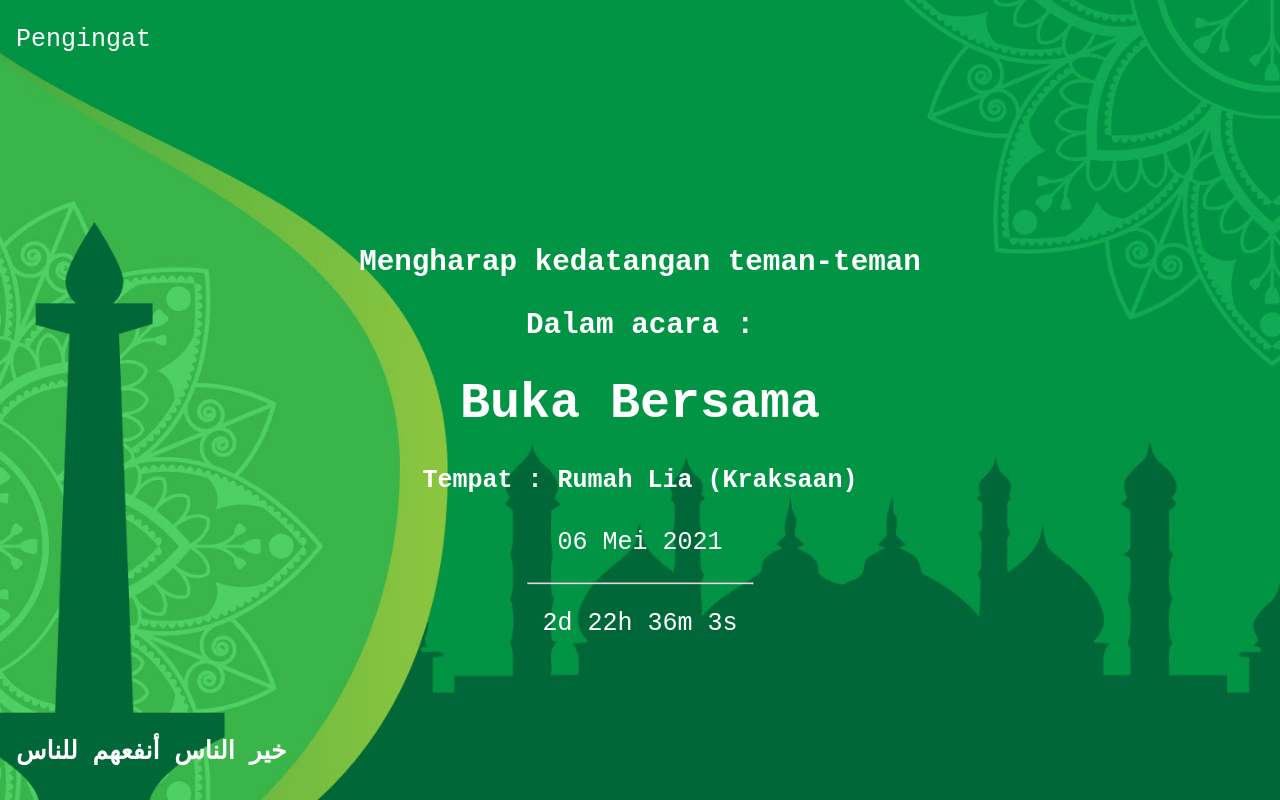
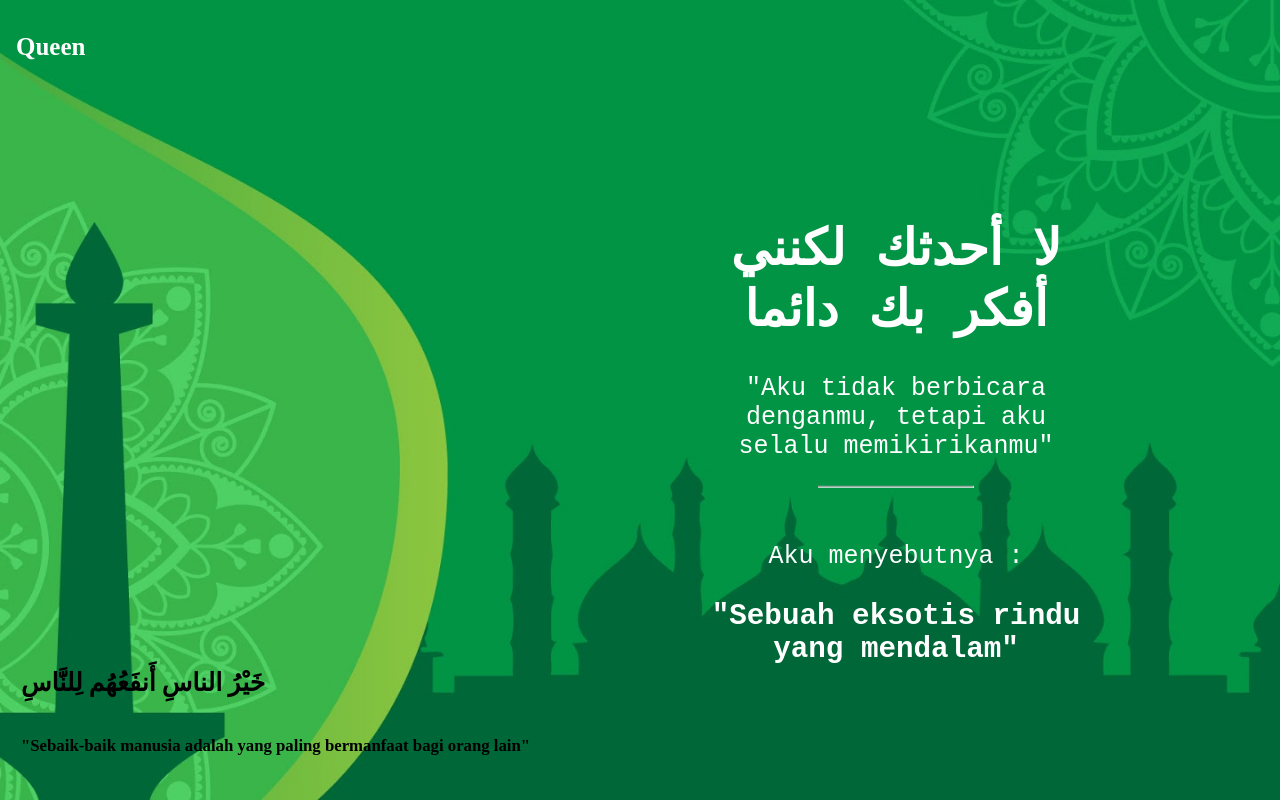
Before and after one commit to farhandardiri/queen, a plain HTML site: page index.html in a window 1280 px wide. Drawn offline with Linux system fonts and the light colour scheme.

Commit message:
edit beberapa file

```diff
--- a/index.html
+++ b/index.html
@@ -21,18 +21,22 @@ body, html {
   position: absolute;
   top: 0;
   left: 16px;
+  font-family: 'Nunito Bold';
 }
 
 .bottomleft {
   position: absolute;
   bottom: 0;
   left: 16px;
+  font-family: 'Times New Roman', Times, serif;
+  color: black;
+  padding: 5px;
 }
 
 .middle {
   position: absolute;
   top: 55%;
-  left: 50%;
+  left: 70%;
   transform: translate(-50%, -50%);
   text-align: center;
 }
@@ -46,20 +50,22 @@ hr {
 
 <div class="bgimg">
   <div class="topleft">
-    <p>Pengingat</p>
+    <h4>Queen</h4>
   </div>
   <div class="middle">
-    <h3>Mengharap kedatangan teman-teman</h3>
-    <h3>Dalam acara :</h3>
-    <h1>Buka Bersama</h1>
-    <h4>Tempat : Rumah Lia (Kraksaan)</h4>
-    <p>06 Mei 2021</p>
+    <!-- <h3>"Eksotis rindu yang mendalam"</h3> -->
+    <h1>لا أحدثك لكنني أفكر بك دائما</h1>
+    <p>"Aku tidak berbicara denganmu, tetapi aku selalu memikirikanmu"</p>
 
     <hr>
-<p id="demo"></p>
+    <br>
+    <p>Aku menyebutnya :</p>
+    <h3>"Sebuah eksotis rindu yang mendalam"</h3>
+<!-- <p id="demo"></p> -->
   </div>
   <div class="bottomleft">
-    <h4>خير الناس أنفعهم للناس</h4>
+    <h4>خَيْرُ الناسِ أَنفَعُهُم لِلنَّاسِ </h4>
+    <h6>"Sebaik-baik manusia adalah yang paling bermanfaat bagi orang lain"</h6>
   </div>
 </div>
  <!-- <figure>
@@ -79,7 +85,7 @@ hr {
 
 <script>
 // Set the date we're counting down to
-var countDownDate = new Date("May 06, 2021 15:00:20").getTime();
+var countDownDate = new Date("May 13, 2021 03:00:20").getTime();
 
 // Update the count down every 1 second
 var x = setInterval(function() {
```
